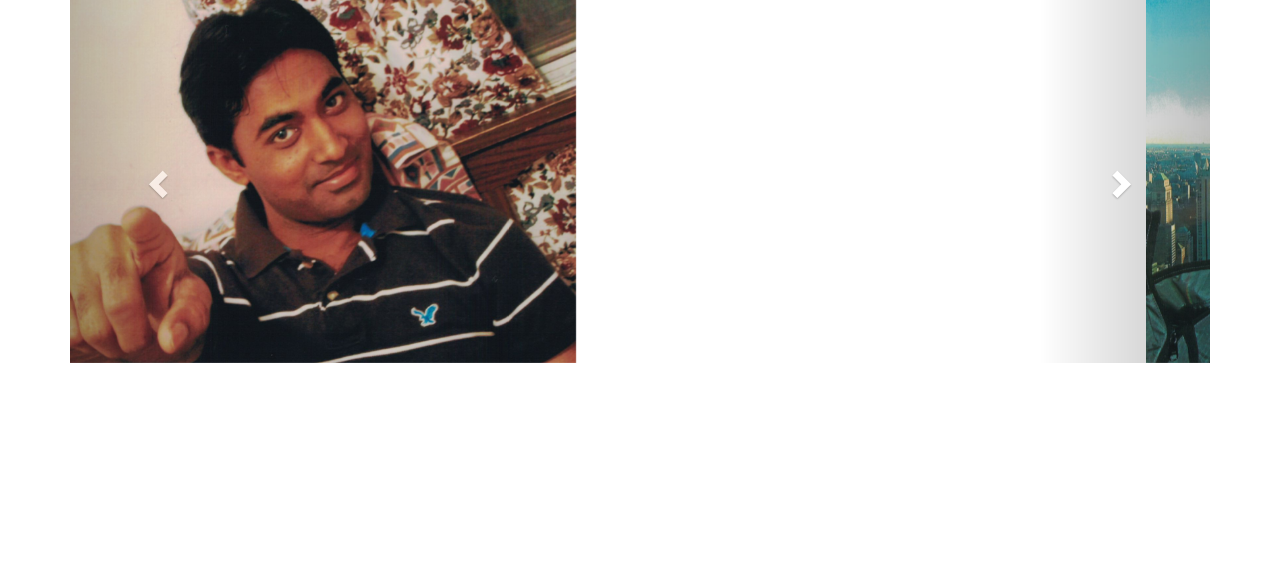
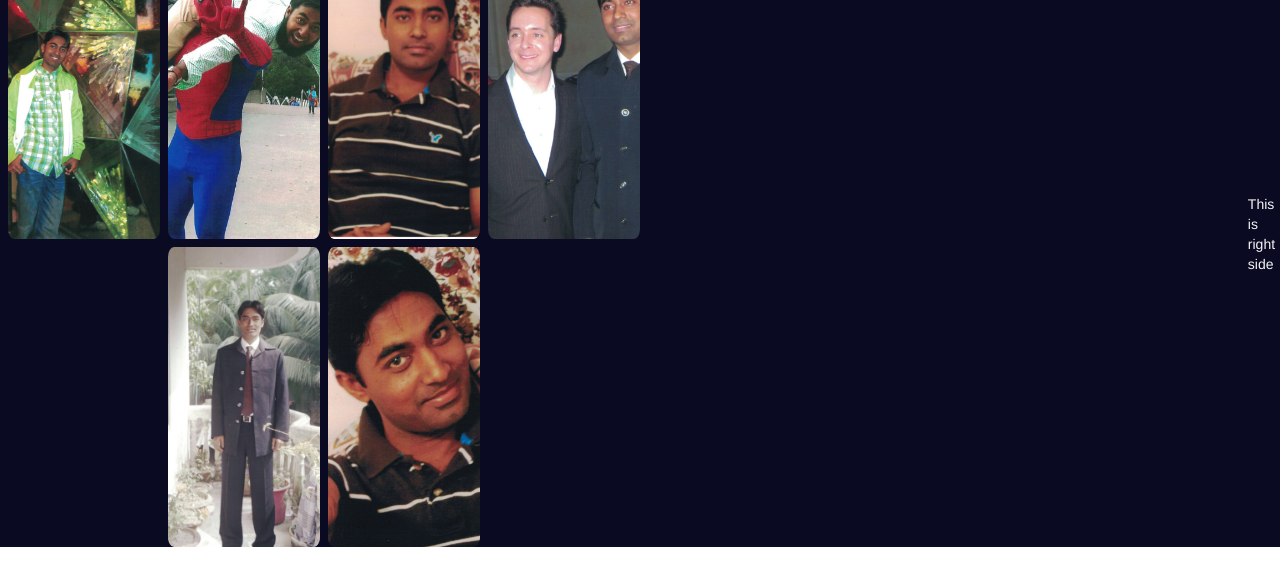
Before and after one commit to MdIbrahimUllah/Final-Project, a plain HTML site: page blog.html in a window 1280 px wide. Shown: the part 222-800 px from the top of the page. Drawn offline with nearby package versions, Linux system fonts and the light colour scheme.

Commit message:
adding photoes to my blog page

```diff
--- a/blog-styles.css
+++ b/blog-styles.css
@@ -4,6 +4,11 @@
       scroll-behavior: smooth;
     }
   }
+
+  * {
+    box-sizing: border-box;
+  }
+
   /* logo */
   #logo {
     width: max(600px, 5vw);
@@ -66,3 +71,35 @@
     color:blue;
     cursor: pointer;
   }
+/* main */
+  #main {
+    background-color: #0a0a23;
+    display:flex;
+    justify-content: center;
+    flex-direction: row;
+    align-items: center;
+    /* margin-left: 100px; */
+  }
+  /* left side */
+  #gallery {
+    display: flex;
+    flex-direction:row;
+    flex-wrap: wrap;
+    justify-content: center;
+    align-items: center;
+    padding: 0 4px;
+  }
+
+  #gallery img {
+    width: 25%;
+    height: 300px;
+    object-fit: cover;
+    margin-top: 8px;
+    padding: 0 4px;
+    border-radius: 10px;
+  }
+  /* right side */
+  .right-side{
+    margin-left: 600px;
+    color:whitesmoke;
+  }
--- a/blog.html
+++ b/blog.html
@@ -35,49 +35,40 @@
         </nav>
     </header>
 
-    <!-- carousel -->
-    <div class="container">
-        <h2>When i am travelling...</h2>
-        <div id="myCarousel" class="carousel slide" data-ride="carousel">
-          <!-- Indicators -->
-          <ol class="carousel-indicators">
-            <li data-target="#myCarousel" data-slide-to="0" class="active"></li>
-            <li data-target="#myCarousel" data-slide-to="1"></li>
-            <li data-target="#myCarousel" data-slide-to="2"></li>
-          </ol>
 
-          <!-- Wrapper for slides -->
-          <div class="carousel-inner">
-            <div class="item active">
-              <img src="My photoes/8.jpg" alt="My photo" style="width:50%;">
-            </div>
+    <!-- main -->
+    <div id = "main">
 
-            <div class="item">
-              <img src="My photoes/1.jpg" alt="New yprk" style="width:50%;">
-            </div>
+    <!-- left side -->
+        <div class = "left-side">
+            <div id="gallery">
+                <!-- <img src="My photoes/1.jpg"/> -->
+                <!-- <figcaption>abc</figcaption> -->
+                <img src="My photoes/2.jpg"/>
+                <!-- <figcaption>abc</figcaption> -->
+                <img src="My photoes/3.jpg"/>
+                <img src="My photoes/4.jpg"/>
+                <img src="My photoes/5.jpg"/>
+                <img src="My photoes/6.jpg"/>
+                <!-- <img src="My photoes/7.jpg"/> -->
+                <img src="My photoes/8.jpg"/>
 
-            <div class="item">
-                <img src="My photoes/3.jpg" alt="Ottawa" style="width:50%;">
               </div>
-
-              <div class="item">
-                <img src="My photoes/5.jpg" alt="Party" style="width:50%;">
-              </div>
-
-          </div>
-
-          <!-- Left and right controls -->
-          <a class="left carousel-control" href="#myCarousel" data-slide="prev">
-            <span class="glyphicon glyphicon-chevron-left"></span>
-            <span class="sr-only">Previous</span>
-          </a>
-          <a class="right carousel-control" href="#myCarousel" data-slide="next">
-            <span class="glyphicon glyphicon-chevron-right"></span>
-            <span class="sr-only">Next</span>
-          </a>
-        </div>
+      <!-- end of left side -->
       </div>
 
 
+      <!-- right side -->
+      <div class = "right-side">
+        <p>This is right side
+        </p>
+      </div>
+
+      <!-- end of main -->
+    </div>
+
+    <footer>
+
+    </footer>
     </body>
     </html>
```
